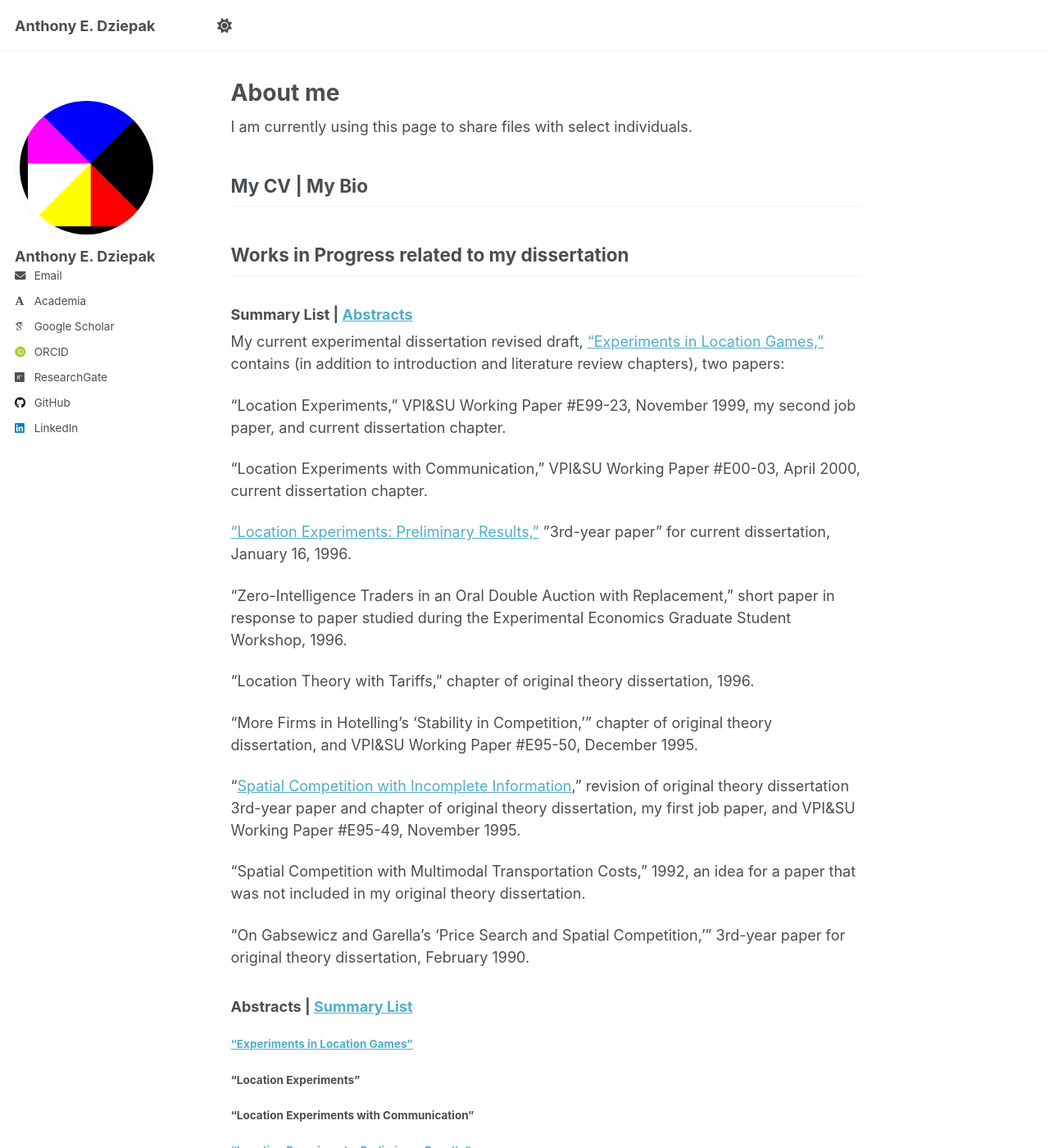
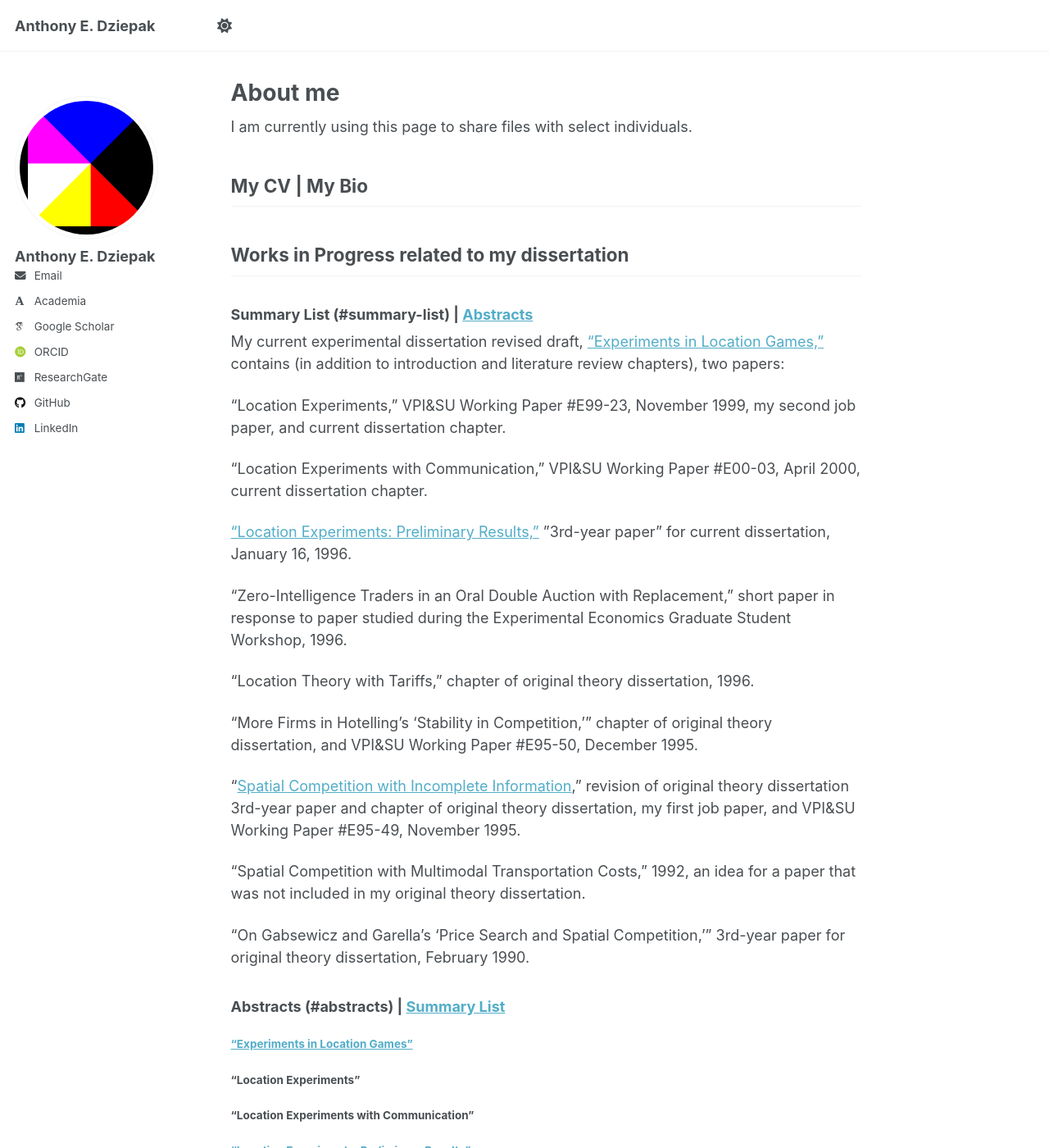
Before and after one commit to AEDziepak/AEDziepak.github.io, a Jekyll site: the page built from _pages/about.md, in a window 1280 px wide and 1400 px high. Shown: the whole window at 82% size. Built offline with Jekyll 4.4.1, drawn with Linux system fonts in a browser that asks for light colours; some web fonts are replaced; a script that is not in the unit is left out.

Commit message:
Update about.md

```diff
--- a/_pages/about.md
+++ b/_pages/about.md
@@ -13,7 +13,7 @@ I am currently using this page to share files with select individuals.
 
 ## Works in Progress related to my dissertation
 
-### Summary List | [Abstracts](#abstracts)
+### Summary List (#summary-list) | [Abstracts](#abstracts)
 
 My current experimental dissertation revised draft, <a href="https:\\aedziepak.github.io\files\Dziepak_AE_D_2025.pdf">"Experiments in Location Games,"</a> contains (in addition to introduction and literature review chapters), two papers:
 
@@ -46,7 +46,7 @@ paper that was not included in my original theory dissertation.
 for original theory dissertation, February 1990.
 
 
-### Abstracts | [Summary List](#summary-list)
+### Abstracts (#abstracts) | [Summary List](#summary-list)
 
 #### <a href="https:\\aedziepak.github.io\files\Dziepak_AE_D_2025.pdf">"Experiments in Location Games"</a>
 
```
